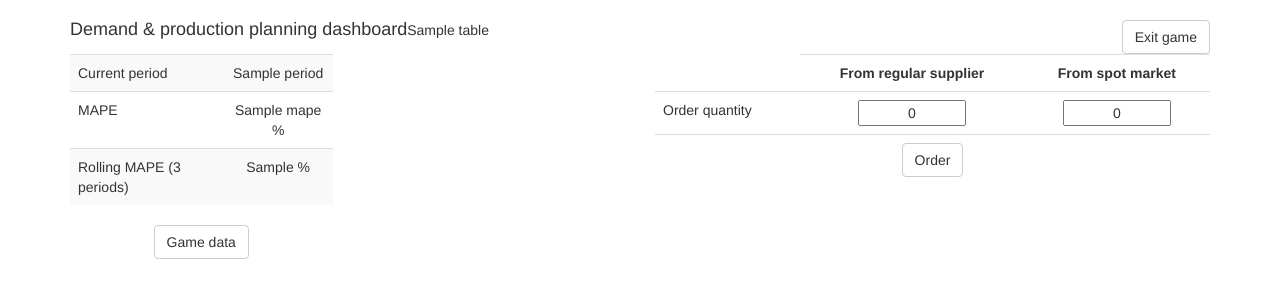
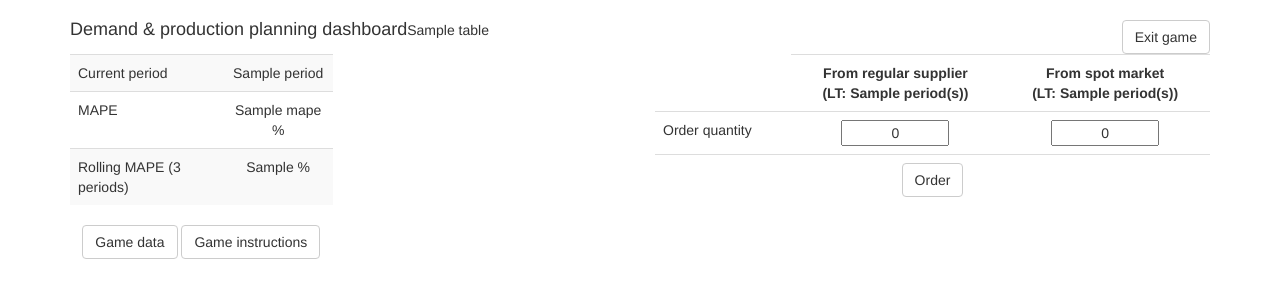
Before and after one commit to ropinot/demgame, a Flask app: template app/templates/demandgame/dashboard.html in a window 1280 px wide. Shown: the top 300 px of the page. Run offline with Flask 2, Linux system fonts and the light colour scheme; tables that the repository leaves empty hold one stand-in row (values such as "Sample post"); the template is opened without the code that fills it: values that come from a table or form of the project are taken from there, most other values are stand-ins (such as "Sample title", 1, 10 or a date in 2020); some libraries are stand-ins or nearby versions.

Commit message:
modified:   app/demandgame/views.py 	modified:   app/templates/demandgame/dashboard.html dashboard clean up

```diff
--- a/app/templates/demandgame/dashboard.html
+++ b/app/templates/demandgame/dashboard.html
@@ -49,6 +49,7 @@ td{
     </table>
 
     <a href="{{ url_for('show_game_data') }}" class="btn btn-default" target="_blank"> Game data </a>
+    <a href="{{ url_for('show_game_instructions') }}" class="btn btn-default" target="_blank"> Game instructions </a>
 
 </center>
 {% endblock %}
@@ -60,8 +61,8 @@ td{
         <table class="table" >
             <tr style="align:center">
                 <th style="border:0">&nbsp;</th>
-                <th class="text-center">From regular supplier</th>
-                <th class="text-center">From spot market</th>
+                <th class="text-center">From regular supplier<br/>(LT: {{ regular_LT }} period(s))</th>
+                <th class="text-center">From spot market<br/>(LT: {{ spot_LT }} period(s))</th>
             </tr>
             <tr>
                 <td>
```
Also changed, not shown: app/demandgame/views.py (+9 -1 lines).
